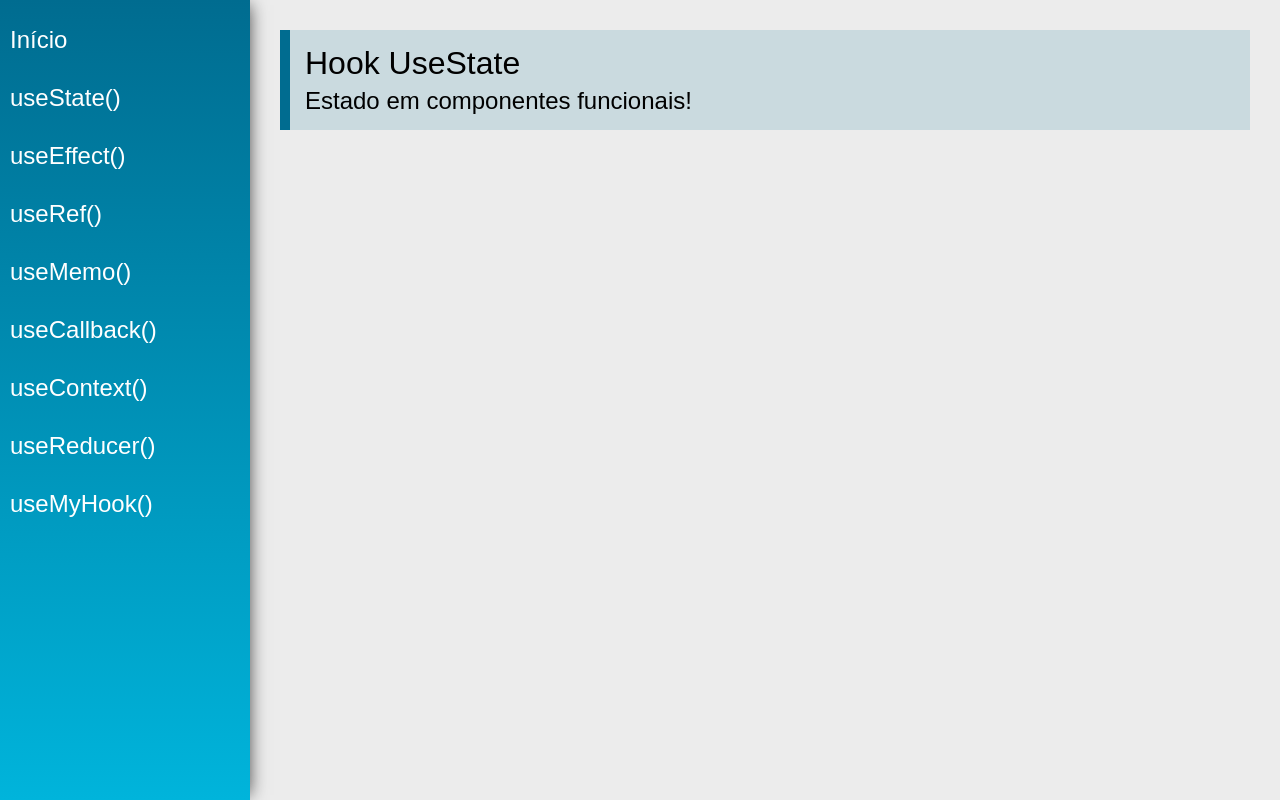
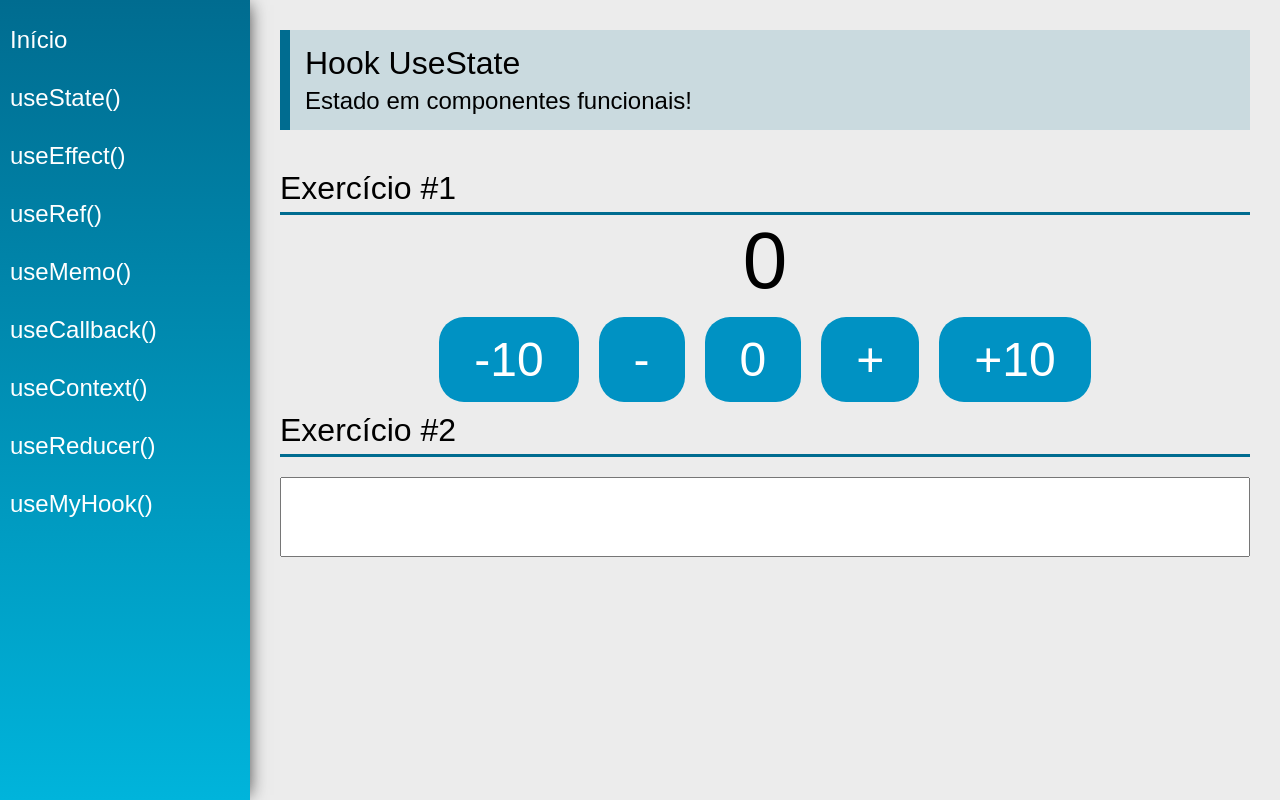
Before and after one commit to victor-vas/hooks, a React (Create React App) app: page /useState in a window 1280 px wide. Built offline with nearby package versions, Linux system fonts and the light colour scheme.

Commit message:
updated views UseState and UseEffect

```diff
--- a/src/views/examples/UseEffect.tsx
+++ b/src/views/examples/UseEffect.tsx
@@ -1,13 +1,40 @@
-import React from 'react';
+import React, { useEffect, useState } from 'react';
 import PageTitle from '../../components/PageTitle';
 
+function calcFatorial(n: number): number {
+  if (n < 0) return -1;
+  if (n === 0) return 1;
+  return calcFatorial(n - 1) * n;
+}
+
 const UseEffect = () => {
+  const [number, setNumber] = useState(1);
+  const [fatorial, setFatorial] = useState(1);
+
+  useEffect(() => {
+    setFatorial(calcFatorial(number));
+  }, [number]);
+
   return (
     <div className="UseEffect">
       <PageTitle
         title="Hook UseEffect"
         subtitle="Permite executar efeitos colaterais em componentes funcionais!"
       />
+      <div className="center">
+        <div>
+          <span className="text">Fatorial: </span>
+          <span className="text red">
+            {fatorial === -1 ? 'Não Existe' : fatorial}
+          </span>
+        </div>
+        <input
+          type="number"
+          className="input"
+          value={number}
+          onChange={(e) => setNumber(Number(e.target.value))}
+        />
+      </div>
     </div>
   );
 };
--- a/src/views/examples/UseState.tsx
+++ b/src/views/examples/UseState.tsx
@@ -1,13 +1,52 @@
-import React from 'react';
+import React, { useState } from 'react';
 import PageTitle from '../../components/PageTitle';
+import SectionTitle from '../../components/SectionTitle';
 
 const UseState = () => {
+  const [count, setContent] = useState(0);
+  const [name, setName] = useState('');
+
   return (
     <div className="UseState">
       <PageTitle
         title="Hook UseState"
         subtitle="Estado em componentes funcionais!"
       />
+      <SectionTitle title="Exercício #1" />
+      <div className="center">
+        <span className="text">{count}</span>
+        <div>
+          <button
+            className="btn"
+            onClick={() => setContent((current) => current - 10)}
+          >
+            -10
+          </button>
+          <button className="btn" onClick={() => setContent(count - 1)}>
+            -
+          </button>
+          <button className="btn" onClick={() => setContent(0)}>
+            0
+          </button>
+          <button className="btn" onClick={() => setContent(count + 1)}>
+            +
+          </button>
+          <button
+            className="btn"
+            onClick={() => setContent((current) => current + 10)}
+          >
+            +10
+          </button>
+        </div>
+      </div>
+      <SectionTitle title="Exercício #2" />
+      <input
+        type="text"
+        className="input"
+        value={name}
+        onChange={(e) => setName(e.target.value)}
+      />
+      <span className="text">{name}</span>
     </div>
   );
 };
```
Also changed, not shown: src/index.css (line endings or trailing spaces).
